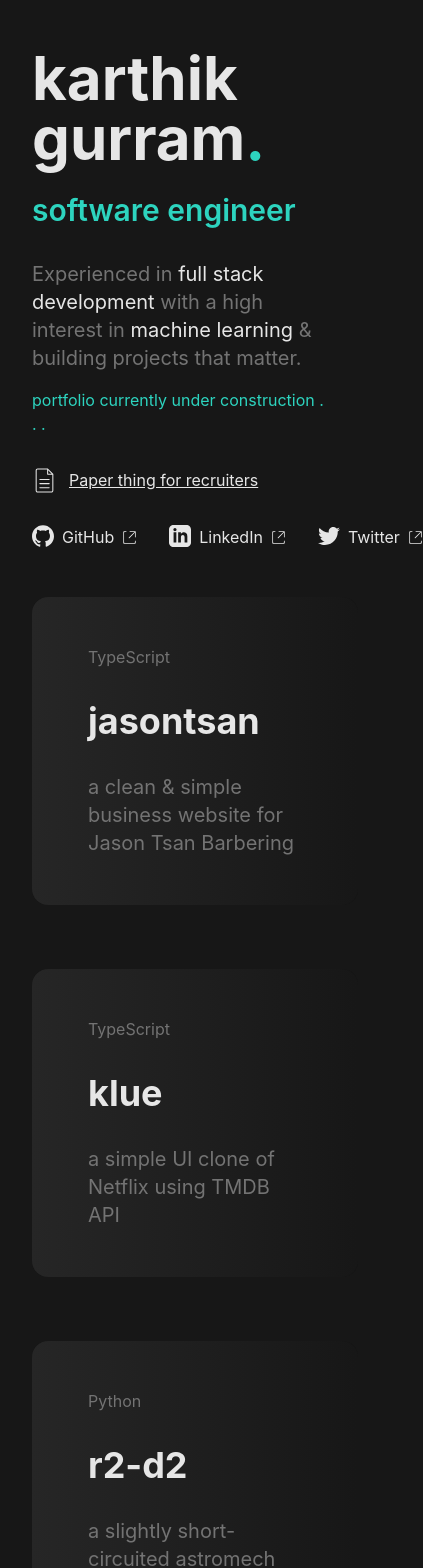
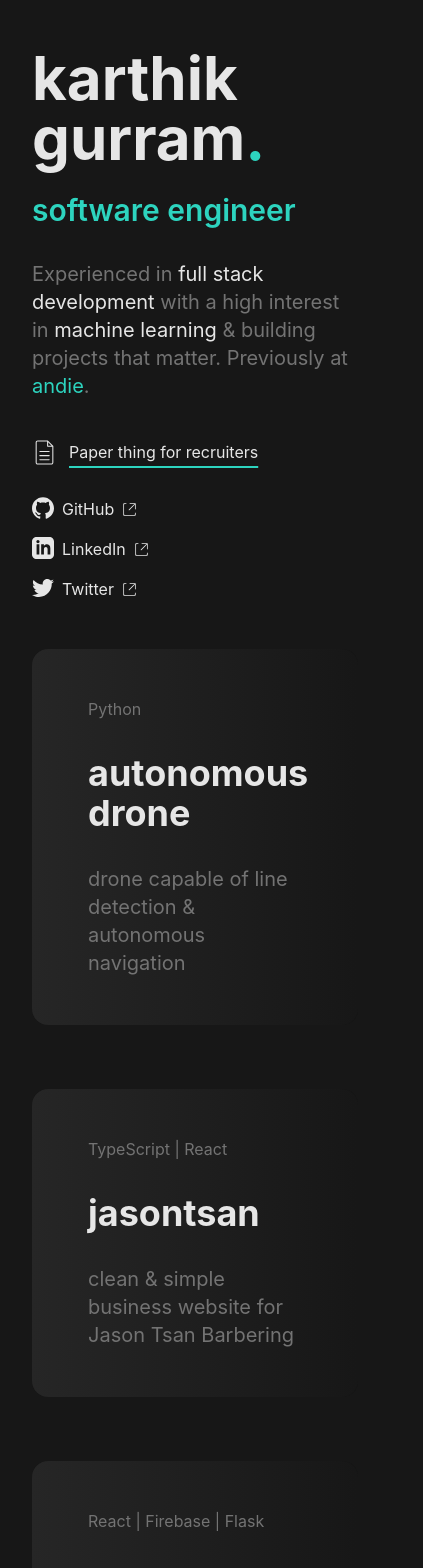
Before and after one commit to kggurram/kggurram.github.io, a React (Create React App) app: page / in a window 390 px wide. Shown: the top 1568 px of the page, 423 px wide, since content can reach past the window. Built offline with nearby package versions, Linux system fonts and the light colour scheme.

Commit message:
Links responsive fix for mobile, links for projects, small visual tweaks

```diff
--- a/public/index.html
+++ b/public/index.html
@@ -2,17 +2,15 @@
 <html lang="en">
   <head>
     <meta charset="utf-8" />
-    <link rel="icon" href="" />
     <meta name="viewport" content="width=device-width, initial-scale=1" />
     <meta name="theme-color" content="#000000" />
     <meta name="description" content="Personal portfolio" />
-    <link rel="apple-touch-icon" href="" />
     <!--
       manifest.json provides metadata used when your web app is installed on a
       user's mobile device or desktop. See https://developers.google.com/web/fundamentals/web-app-manifest/
     -->
     <link rel="manifest" href="" />
-    <link rel="shortcut icon" href="%PUBLIC_URL%/k.ico" />
+    <link rel="icon" type="image/png" href="%PUBLIC_URL%/kg.png" />
     <!--
       Notice the use of %PUBLIC_URL% in the tags above.
       It will be replaced with the URL of the `public` folder during the build.
--- a/src/App.js
+++ b/src/App.js
@@ -5,7 +5,7 @@ import Scroller from "./components/Scroller";
 function App() {
   return (
     <div className="lg:flex lg:justify-center lg:w-5/6 lg:h-screen mx-auto">
-      <div className="2xl:w-4/ xl:w-3/4 lg:w-full pr-8">
+      <div className="2xl:w-4/ xl:w-3/4 lg:w-full lg:pr-8">
         <Header />
       </div>
       <div className="lg:flex 2xl:w-4/5 lg:w-full lg:pl-8">
--- a/src/assets/projects.json
+++ b/src/assets/projects.json
@@ -1,67 +1,44 @@
 [
     {
-        "id": "0",
-        "index": 0,
-        "name": "jasontsan",
-        "lang": "TypeScript",
-        "desc": "a clean & simple business website for Jason Tsan Barbering",
-        "link": "https://jasontsan.com",
-        "img": "../assets/gradient.jpg"
+        "name": "autonomous drone",
+        "lang": "Python",
+        "desc": "drone capable of line detection & autonomous navigation",
+        "link": ""
     },
     {
-        "id": "1",
-        "index": 1,
+        "name": "jasontsan",
+        "lang": "TypeScript | React",
+        "desc": "clean & simple business website for Jason Tsan Barbering",
+        "link": "https://jasontsan.com"
+    },
+    {
+        "name": "hospi-tally",
+        "lang": "React | Firebase | Flask",
+        "desc": "healthcare management system for patients & staff",
+        "link": ""
+    },
+    {
         "name": "klue",
-        "lang": "TypeScript",
-        "desc": "a simple UI clone of Netflix using TMDB API",
+        "lang": "TypeScript | Next.js | TMDB API",
+        "desc": "simple UI clone of Netflix using TMDB API",
         "link": "https://klue-gray.vercel.app"
     },
     {
-        "id": "2",
-        "index": 2,
         "name": "r2-d2",
-        "lang": "Python",
-        "desc": "a slightly short-circuited astromech droid for Discord",
+        "lang": "Python | Discord API",
+        "desc": "slightly short-circuited astromech droid for Discord",
         "link": "https://github.com/kggurram/R2-D2"
     },
     {
-        "id": "3",
-        "index": 3,
         "name": "spotify dbms",
-        "lang": "SQL",
-        "desc": "database management application developed for CPS510",
+        "lang": "SQL | Bash | Java",
+        "desc": "database management application developed for Database Systems I",
         "link": "https://github.com/kggurram/spotify-dbms"
     },
     {
-        "id": "4",
-        "index": 4,
-        "name": "(project #5)",
-        "lang": "language",
-        "desc": "description",
-        "link": ""
-    },
-    {
-        "id": "5",
-        "index": 5,
-        "name": "(project #6)",
-        "lang": "language",
-        "desc": "description",
-        "link": ""
-    },
-    {
-        "id": "6",
-        "index": 6,
-        "name": "(project #7)",
-        "lang": "language",
-        "desc": "description",
-        "link": ""
-    },
-    {
-        "id": "7",
-        "index": 7,
-        "name": "(project #8)",
-        "lang": "language",
-        "desc": "description",
-        "link": ""
+        "name": "bookie",
+        "lang": "Java | JavaFX",
+        "desc": "bookstore application developed for Object Oriented Design",
+        "link": "https://github.com/kggurram/bookie"
     }
 ]
--- a/src/components/Card.js
+++ b/src/components/Card.js
@@ -2,11 +2,11 @@ import React from "react";
 import { useState } from "react";
 
 const Card = ({ projName, projLang, projDesc, projLink, projImg }) => {
-  const [name, setName] = useState(projName);
-  const [lang, setLang] = useState(projLang);
-  const [desc, setDesc] = useState(projDesc);
-  const [link, setLink] = useState(projLink);
-  const [imgURL, setImgURL] = useState(projImg);
+  const name = useState(projName);
+  const lang = useState(projLang);
+  const desc = useState(projDesc);
+  const link = useState(projLink);
+  // const imgURL = useState(projImg);
 
   return (
     <div className="card 2xl:flex 2xl:flex-wrap xl:h-full h-fit xl:w-full rounded-2xl  bg-gradient-to-r from-neutral-800 to-neutral-900 backdrop-blur-xl">
@@ -15,7 +15,7 @@ const Card = ({ projName, projLang, projDesc, projLink, projImg }) => {
           href={link}
           target="_blank"
           rel="noreferrer"
-          className="xl:space-y-16 lg:space-y-12 space-y-8"
+          className="xl:space-y-12 lg:space-y-12 space-y-8"
         >
           {/* <img src={require(imgURL).default} alt={`bruh`} /> */}
           <p className=" text-neutral-500 w-fit bg-transparent px-6">{lang}</p>
--- a/src/components/Header.js
+++ b/src/components/Header.js
@@ -25,13 +25,21 @@ const Header = () => {
           Experienced in <em className="not-italic">full stack development</em>{" "}
           with a high interest in{" "}
           <em className="not-italic">machine learning</em> & building projects
-          that matter.
+          that matter. Previously at{" "}
+          <a
+            href="https://www.get.alwaysandie.com"
+            target="_blank"
+            rel="noreferrer"
+          >
+            <em className="not-italic text-teal-400 ">andie</em>
+          </a>
+          .
         </p>
-        <p className="text-teal-400 pb-4">
-          portfolio currently under construction . . .
-        </p>
+        {/* <p className="text-teal-400 pb-4">
+          portfolio currently under construction...
+        </p> */}
         <a
-          className="flex space-x-3 pb-8"
+          className="flex space-x-3 pt-6 pb-8 sm:pb-12 lg:pb-0 w-fit hover:scale-105 duration-200 ease-out"
           href="/Karthik_Gurram_Resume.pdf"
           target="_blank"
           rel="noreferrer"
@@ -39,25 +47,36 @@ const Header = () => {
           <svg viewBox="0 0 48 48" width="25" height="25" fill="#e6e6e6">
             <path d="M37,47H11c-2.209,0-4-1.791-4-4V5c0-2.209,1.791-4,4-4h18.973  c0.002,0,0.005,0,0.007,0h0.02H30c0.32,0,0.593,0.161,0.776,0.395l9.829,9.829C40.84,11.407,41,11.68,41,12l0,0v0.021  c0,0.002,0,0.003,0,0.005V43C41,45.209,39.209,47,37,47z M31,4.381V11h6.619L31,4.381z M39,13h-9c-0.553,0-1-0.448-1-1V3H11  C9.896,3,9,3.896,9,5v38c0,1.104,0.896,2,2,2h26c1.104,0,2-0.896,2-2V13z M33,39H15c-0.553,0-1-0.447-1-1c0-0.552,0.447-1,1-1h18  c0.553,0,1,0.448,1,1C34,38.553,33.553,39,33,39z M33,31H15c-0.553,0-1-0.447-1-1c0-0.552,0.447-1,1-1h18c0.553,0,1,0.448,1,1  C34,30.553,33.553,31,33,31z M33,23H15c-0.553,0-1-0.447-1-1c0-0.552,0.447-1,1-1h18c0.553,0,1,0.448,1,1C34,22.553,33.553,23,33,23  z" />
           </svg>
-          <em className="not-italic underline">Paper thing for recruiters</em>
+          <em
+            data-text="Paper thing for recruiters"
+            className="not-italic underline decoration-teal-400 decoration-2 underline-offset-8 "
+          >
+            Paper thing for recruiters
+          </em>
         </a>
       </div>
-      <div className="lg:mb-12 lg:mt-auto md:mt-auto flex lg:flex-col xl:flex-row xl:space-x-10 lg:space-x-0 md:space-x-6 space-x-0">
+      <div className="lg:mb-12 lg:mt-auto md:mt-auto flex lg:flex-col xl:flex-row xl:space-x-8 lg:space-x-0 md:space-x-6 space-x-0">
         <img
           className="rounded-full md:inline hidden justify-center lg:mx-auto xl:mx-0"
           alt=""
           src={kg}
           width="75"
         ></img>
-        <ul className="flex space-x-8 my-auto xl:py-0 lg:py-8 justify-center">
+        <ul className="flex flex-col sm:flex-row space-y-4 sm:space-y-0 sm:space-x-8 xl:space-x-4 2xl:space-x-8 my-auto xl:py-0 lg:py-8 justify-center">
           <li className="">
             <a
               href="https://github.com/kggurram"
               target="_blank"
               rel="noreferrer"
-              className="flex space-x-2"
+              className="flex space-x-2 hover:scale-110 duration-200 ease-out"
             >
-              <svg viewBox="0 0 24 24" width="22" height="22" fill="#e6e6e6">
+              <svg
+                className=""
+                viewBox="0 0 24 24"
+                width="22"
+                height="22"
+                fill="#e6e6e6"
+              >
                 <path d="M12 .297c-6.63 0-12 5.373-12 12 0 5.303 3.438 9.8 8.205 11.385.6.113.82-.258.82-.577 0-.285-.01-1.04-.015-2.04-3.338.724-4.042-1.61-4.042-1.61C4.422 18.07 3.633 17.7 3.633 17.7c-1.087-.744.084-.729.084-.729 1.205.084 1.838 1.236 1.838 1.236 1.07 1.835 2.809 1.305 3.495.998.108-.776.417-1.305.76-1.605-2.665-.3-5.466-1.332-5.466-5.93 0-1.31.465-2.38 1.235-3.22-.135-.303-.54-1.523.105-3.176 0 0 1.005-.322 3.3 1.23.96-.267 1.98-.399 3-.405 1.02.006 2.04.138 3 .405 2.28-1.552 3.285-1.23 3.285-1.23.645 1.653.24 2.873.12 3.176.765.84 1.23 1.91 1.23 3.22 0 4.61-2.805 5.625-5.475 5.92.42.36.81 1.096.81 2.22 0 1.606-.015 2.896-.015 3.286 0 .315.21.69.825.57C20.565 22.092 24 17.592 24 12.297c0-6.627-5.373-12-12-12"></path>
               </svg>
               <p className="my-auto">GitHub</p>
@@ -78,7 +97,7 @@ const Header = () => {
               href="https://www.linkedin.com/in/kggurram/"
               target="_blank"
               rel="noreferrer"
-              className="flex space-x-2"
+              className="flex space-x-2 hover:scale-110 duration-200 ease-out"
             >
               <svg viewBox="0 0 24 24" width="22" height="22" fill="#e6e6e6">
                 <path d="M19 0h-14c-2.761 0-5 2.239-5 5v14c0 2.761 2.239 5 5 5h14c2.762 0 5-2.239 5-5v-14c0-2.761-2.238-5-5-5zm-11 19h-3v-11h3v11zm-1.5-12.268c-.966 0-1.75-.79-1.75-1.764s.784-1.764 1.75-1.764 1.75.79 1.75 1.764-.783 1.764-1.75 1.764zm13.5 12.268h-3v-5.604c0-3.368-4-3.113-4 0v5.604h-3v-11h3v1.765c1.396-2.586 7-2.777 7 2.476v6.759z" />
@@ -101,7 +120,7 @@ const Header = () => {
               href="https://twitter.com/gxrram"
               target="_blank"
               rel="noreferrer"
-              className="flex space-x-2"
+              className="flex space-x-2 hover:scale-110 duration-200 ease-out"
             >
               <svg viewBox="0 0 24 24" width="22" height="22" fill="#e6e6e6">
                 <path d="M24 4.557c-.883.392-1.832.656-2.828.775 1.017-.609 1.798-1.574 2.165-2.724-.951.564-2.005.974-3.127 1.195-.897-.957-2.178-1.555-3.594-1.555-3.179 0-5.515 2.966-4.797 6.045-4.091-.205-7.719-2.165-10.148-5.144-1.29 2.213-.669 5.108 1.523 6.574-.806-.026-1.566-.247-2.229-.616-.054 2.281 1.581 4.415 3.949 4.89-.693.188-1.452.232-2.224.084.626 1.956 2.444 3.379 4.6 3.419-2.07 1.623-4.678 2.348-7.29 2.04 2.179 1.397 4.768 2.212 7.548 2.212 9.142 0 14.307-7.721 13.995-14.646.962-.695 1.797-1.562 2.457-2.549z" />
--- a/src/components/Scroller.js
+++ b/src/components/Scroller.js
@@ -4,7 +4,7 @@ import projects from "../assets/projects.json";
 
 const Scroller = () => {
   return (
-    <div className="w-full wrapper xl:grid xl:grid-cols-2 2xl:gap-x-28 xl:gap-x-12 xl:gap-y-10 xl:px-0 xl:space-y-0 2xl:px-0  lg:overflow-y-scroll lg:pt-12 lg:px-0 lg:my-0 md:px-20 sm:px-12 mb-12 py-12 px-8 space-y-16">
+    <div className="w-full wrapper xl:grid 2xl:grid-cols-2 2xl:gap-x-28 xl:gap-x-12 xl:gap-y-10 xl:px-0 xl:space-y-0 2xl:px-0  lg:overflow-y-scroll lg:pt-12 lg:px-0 lg:my-0 md:px-20 sm:px-12 py-12 px-8 space-y-16">
       {projects.map((project, idx) => {
         // console.log(project.name);
         return (
--- a/tailwind.config.js
+++ b/tailwind.config.js
@@ -2,7 +2,18 @@
 module.exports = {
   content: ["./src/**/*.{js,jsx,ts,tsx}"],
   theme: {
-    extend: {},
+    extend: {
+      keyframes: {
+        wave: {
+          to: {
+            "margin-left": "-51%",
+          },
+        },
+      },
+    },
+    animation: {
+      wave: "wave 1.5s ease-in-out infinite",
+    },
   },
   plugins: [],
 };
```
Also changed, not shown: public/kg.png (added).
